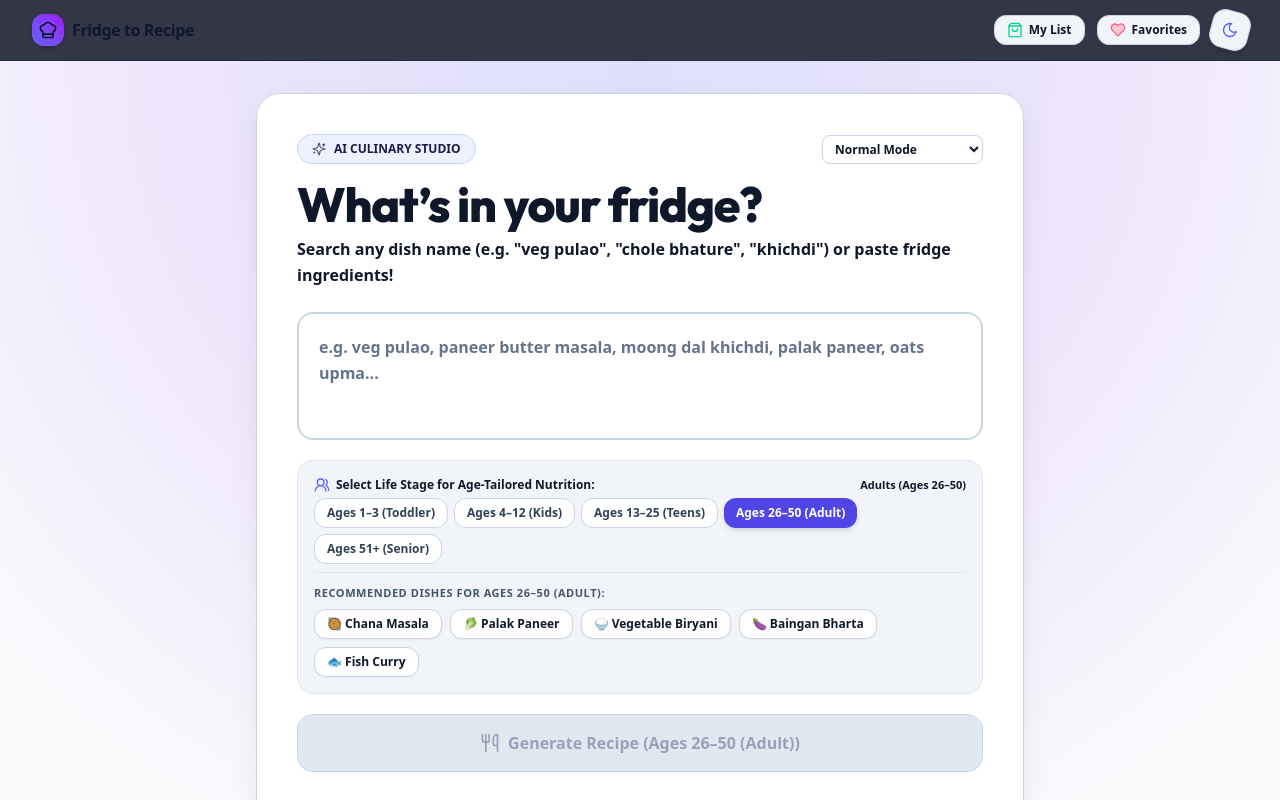
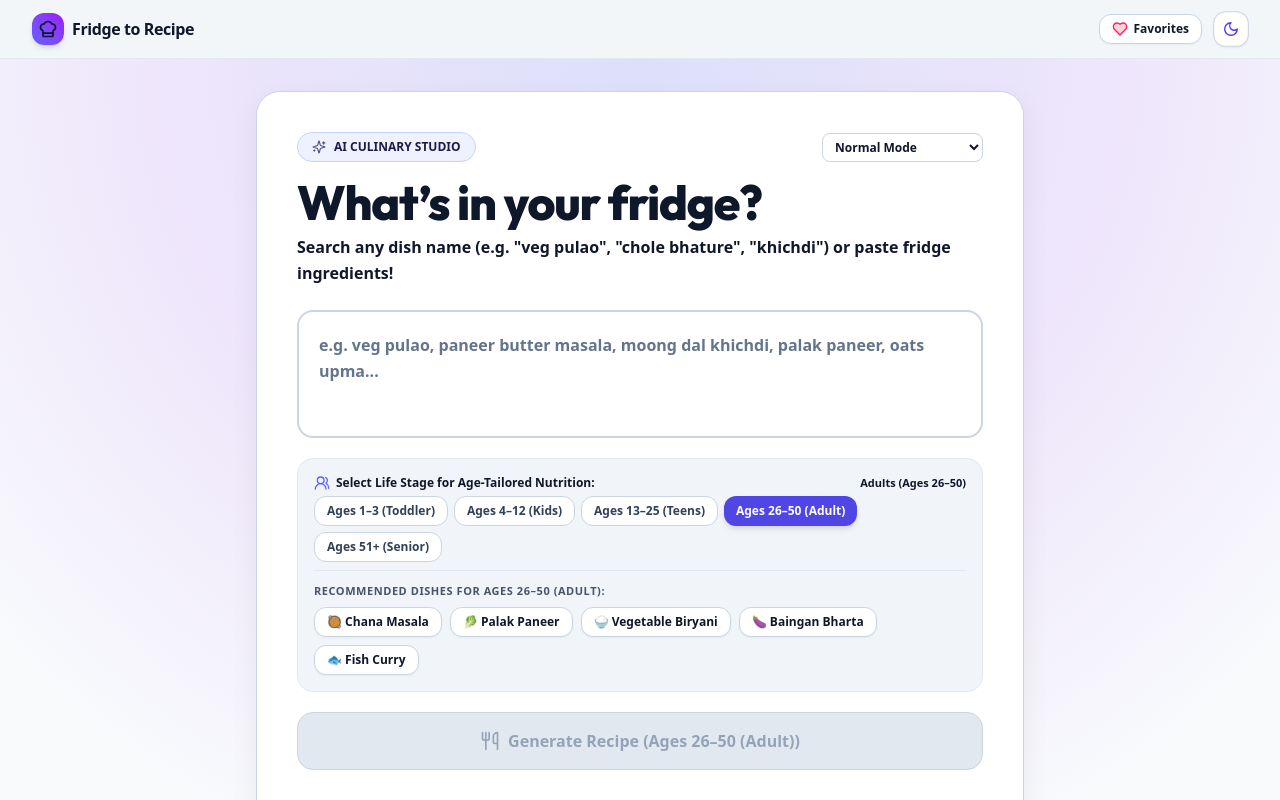
Before and after one commit to lokheshreddy-gif/fridge-to-recipe, a React (Vite) app: page / in a window 1280 px wide. Both pictures are taken after a click on the button 1230 px from the left and 30 px from the top of the page. Shown: the top 800 px of the page. Built offline with nearby package versions, Linux system fonts and the light colour scheme.

Commit message:
refactor: remove all Add to Shopping List buttons and drawer references

```diff
--- a/src/App.jsx
+++ b/src/App.jsx
@@ -1,4 +1,4 @@
-import React, { useState, useRef, useEffect } from 'react';
+import React, { useState, useRef } from 'react';
 import { motion, AnimatePresence } from 'framer-motion';
 import TopNavbar from './components/TopNavbar.jsx';
 import IngredientInput from './components/IngredientInput.jsx';
@@ -6,7 +6,6 @@ import LoadingState from './components/LoadingState.jsx';
 import ErrorState from './components/ErrorState.jsx';
 import RecipeCard from './components/RecipeCard.jsx';
 import FavoritesModal from './components/FavoritesModal.jsx';
-import ShoppingListDrawer from './components/ShoppingListDrawer.jsx';
 import { validateRecipe } from './utils/validateRecipe.js';
 
 export default function App() {
@@ -14,18 +13,14 @@ export default function App() {
   const [recipeData, setRecipeData] = useState(null);
   const [errorMessage, setErrorMessage] = useState('');
 
-  // Feature 1: Light/Dark Theme state
+  // Light/Dark Theme state
   const [theme, setTheme] = useState('dark');
 
-  // Feature 2: Favorites state
+  // Favorites state
   const [favorites, setFavorites] = useState([]);
   const [isFavoritesOpen, setIsFavoritesOpen] = useState(false);
 
-  // Feature 3: Shopping List state
-  const [shoppingList, setShoppingList] = useState([]);
-  const [isShoppingListOpen, setIsShoppingListOpen] = useState(false);
-
-  // Feature 4: Recent Search History state
+  // Recent Search History state
   const [recentHistory, setRecentHistory] = useState([]);
 
   // Active Request tracking
@@ -54,35 +49,6 @@ export default function App() {
 
   const handleRemoveFavorite = (title) => {
     setFavorites((prev) => prev.filter((r) => r.title !== title));
-  };
-
-  // Shopping List Management
-  const handleAddShoppingItem = (itemText) => {
-    if (!itemText) return;
-    setShoppingList((prev) => [
-      { id: `shop-${Date.now()}-${Math.random()}`, ingredient: itemText, checked: false },
-      ...prev
-    ]);
-  };
-
-  const handleAddAllToShoppingList = (ingredientsArray = []) => {
-    const newItems = ingredientsArray.map((ing) => ({
-      id: `shop-${Date.now()}-${Math.random()}`,
-      ingredient: `${ing.amount} ${ing.unit} ${ing.name}`.trim(),
-      checked: false
-    }));
-    setShoppingList((prev) => [...newItems, ...prev]);
-    setIsShoppingListOpen(true);
-  };
-
-  const handleToggleShoppingItem = (id) => {
-    setShoppingList((prev) =>
-      prev.map((item) => (item.id === id ? { ...item, checked: !item.checked } : item))
-    );
-  };
-
-  const handleClearCompletedShopping = () => {
-    setShoppingList((prev) => prev.filter((item) => !item.checked));
   };
 
   // Generate Recipe handler
@@ -181,8 +147,6 @@ export default function App() {
         onToggleTheme={handleToggleTheme}
         favoritesCount={favorites.length}
         onOpenFavorites={() => setIsFavoritesOpen(true)}
-        shoppingListCount={shoppingList.filter((i) => !i.checked).length}
-        onOpenShoppingList={() => setIsShoppingListOpen(true)}
       />
 
       {/* Favorites Modal */}
@@ -195,16 +159,6 @@ export default function App() {
           setAppState('RECIPE');
         }}
         onRemoveFavorite={handleRemoveFavorite}
-      />
-
-      {/* Shopping List Drawer */}
-      <ShoppingListDrawer
-        isOpen={isShoppingListOpen}
-        onClose={() => setIsShoppingListOpen(false)}
-        shoppingList={shoppingList}
-        onToggleItem={handleToggleShoppingItem}
-        onAddItem={handleAddShoppingItem}
-        onClearCompleted={handleClearCompletedShopping}
       />
 
       {/* Main View Flow */}
@@ -267,8 +221,6 @@ export default function App() {
               onReset={handleReset}
               isFavorite={isCurrentRecipeFavorite}
               onToggleFavorite={() => handleToggleFavorite(recipeData)}
-              onAddIngredientToShoppingList={handleAddShoppingItem}
-              onAddAllToShoppingList={handleAddAllToShoppingList}
             />
           </motion.div>
         )}
--- a/src/components/RecipeCard.jsx
+++ b/src/components/RecipeCard.jsx
@@ -7,9 +7,7 @@ export default function RecipeCard({
   recipe,
   onReset,
   isFavorite,
-  onToggleFavorite,
-  onAddIngredientToShoppingList,
-  onAddAllToShoppingList
+  onToggleFavorite
 }) {
   const [phase, setPhase] = useState('INGREDIENTS'); // 'INGREDIENTS' (Phase 1) | 'COOKING_SEQUENCE' (Phase 2)
   const [selectedServings, setSelectedServings] = useState(recipe.baseServings || 2);
@@ -41,8 +39,6 @@ export default function RecipeCard({
               onReset={onReset}
               isFavorite={isFavorite}
               onToggleFavorite={onToggleFavorite}
-              onAddIngredientToShoppingList={onAddIngredientToShoppingList}
-              onAddAllToShoppingList={onAddAllToShoppingList}
             />
           </motion.div>
         ) : (
--- a/src/components/TopNavbar.jsx
+++ b/src/components/TopNavbar.jsx
@@ -1,55 +1,36 @@
 import React from 'react';
 import { motion } from 'framer-motion';
-import { Sun, Moon, Heart, ShoppingBag, History, Sparkles, ChefHat } from 'lucide-react';
+import { Sun, Moon, Heart, ChefHat } from 'lucide-react';
 
 export default function TopNavbar({
   theme,
   onToggleTheme,
   favoritesCount,
-  onOpenFavorites,
-  shoppingListCount,
-  onOpenShoppingList
+  onOpenFavorites
 }) {
   return (
-    <div className="w-full bg-slate-950/80 backdrop-blur-md border-b border-slate-800/80 px-4 sm:px-8 py-3 flex items-center justify-between z-40 relative">
+    <div className="w-full bg-slate-100/90 dark:bg-slate-950/90 backdrop-blur-md border-b border-slate-200 dark:border-slate-800/80 px-4 sm:px-8 py-3 flex items-center justify-between z-40 relative">
       {/* Brand Badge */}
       <div className="flex items-center gap-2">
         <div className="w-8 h-8 rounded-xl bg-gradient-to-tr from-indigo-500 to-purple-600 flex items-center justify-center text-white shadow-md">
           <ChefHat className="w-5 h-5" />
         </div>
-        <span className="font-extrabold text-sm sm:text-base text-white tracking-tight">
+        <span className="font-black text-sm sm:text-base text-slate-900 dark:text-white tracking-tight">
           Fridge to Recipe
         </span>
       </div>
 
       {/* Toolbar Controls */}
       <div className="flex items-center gap-2 sm:gap-3">
-        {/* Shopping List Drawer Button */}
-        <motion.button
-          type="button"
-          onClick={onOpenShoppingList}
-          whileHover={{ scale: 1.05 }}
-          whileTap={{ scale: 0.95 }}
-          className="relative inline-flex items-center gap-1.5 text-xs font-bold text-slate-300 hover:text-white bg-slate-900/90 hover:bg-slate-800 border border-slate-700/80 px-3 py-1.5 rounded-xl transition-all cursor-pointer"
-        >
-          <ShoppingBag className="w-4 h-4 text-emerald-400" />
-          <span className="hidden sm:inline">My List</span>
-          {shoppingListCount > 0 && (
-            <span className="bg-emerald-500 text-slate-950 font-extrabold text-[10px] w-5 h-5 rounded-full flex items-center justify-center ml-0.5">
-              {shoppingListCount}
-            </span>
-          )}
-        </motion.button>
-
         {/* Favorites Modal Button */}
         <motion.button
           type="button"
           onClick={onOpenFavorites}
           whileHover={{ scale: 1.05 }}
           whileTap={{ scale: 0.95 }}
-          className="relative inline-flex items-center gap-1.5 text-xs font-bold text-slate-300 hover:text-white bg-slate-900/90 hover:bg-slate-800 border border-slate-700/80 px-3 py-1.5 rounded-xl transition-all cursor-pointer"
+          className="relative inline-flex items-center gap-1.5 text-xs font-bold text-slate-700 dark:text-slate-300 hover:text-slate-900 dark:hover:text-white bg-white dark:bg-slate-900 border border-slate-300 dark:border-slate-700/80 px-3 py-1.5 rounded-xl transition-all cursor-pointer shadow-xs"
         >
-          <Heart className="w-4 h-4 text-rose-400 fill-rose-500/20" />
+          <Heart className="w-4 h-4 text-rose-500 fill-rose-500/20" />
           <span className="hidden sm:inline">Favorites</span>
           {favoritesCount > 0 && (
             <span className="bg-rose-500 text-white font-extrabold text-[10px] w-5 h-5 rounded-full flex items-center justify-center ml-0.5">
@@ -58,16 +39,20 @@ export default function TopNavbar({
           )}
         </motion.button>
 
-        {/* Theme Toggle Button (Sun/Moon) */}
+        {/* Theme Toggle Button */}
         <motion.button
           type="button"
           onClick={onToggleTheme}
-          whileHover={{ scale: 1.08, rotate: 15 }}
-          whileTap={{ scale: 0.92 }}
-          className="w-9 h-9 rounded-xl bg-slate-900/90 hover:bg-slate-800 border border-slate-700/80 flex items-center justify-center text-amber-400 transition-all cursor-pointer shadow-md"
-          title={`Switch to ${theme === 'dark' ? 'Light' : 'Dark'} Mode`}
+          whileHover={{ scale: 1.05 }}
+          whileTap={{ scale: 0.95 }}
+          className="p-2 rounded-xl bg-white dark:bg-slate-900 border border-slate-300 dark:border-slate-700/80 text-slate-700 dark:text-slate-300 hover:text-slate-900 dark:hover:text-white transition-all cursor-pointer shadow-xs"
+          title={`Switch to ${theme === 'dark' ? 'Light' : 'Dark'} mode`}
         >
-          {theme === 'dark' ? <Sun className="w-4 h-4 text-amber-400" /> : <Moon className="w-4 h-4 text-indigo-500" />}
+          {theme === 'dark' ? (
+            <Sun className="w-4 h-4 text-amber-400" />
+          ) : (
+            <Moon className="w-4 h-4 text-indigo-600" />
+          )}
         </motion.button>
       </div>
     </div>
```
Also changed, not shown: src/components/IngredientsFirstView.jsx (+3 -23 lines).
